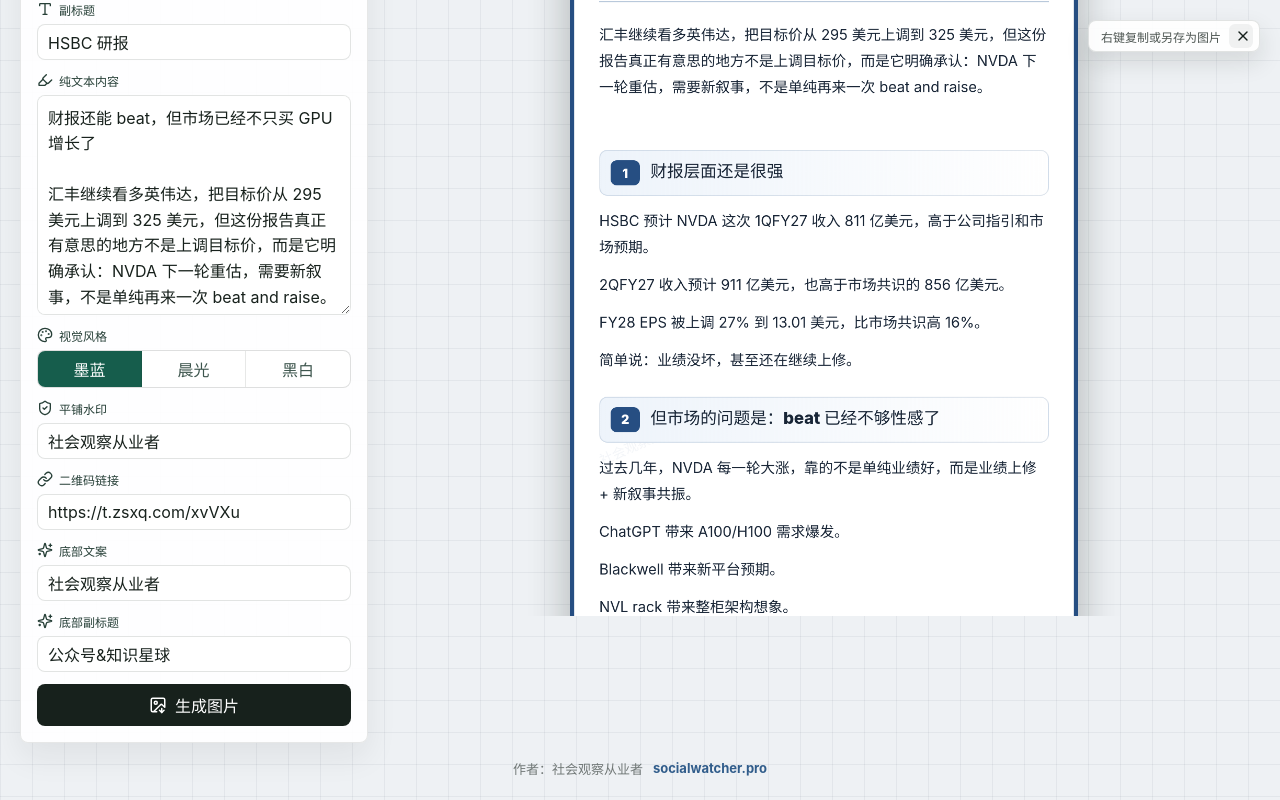
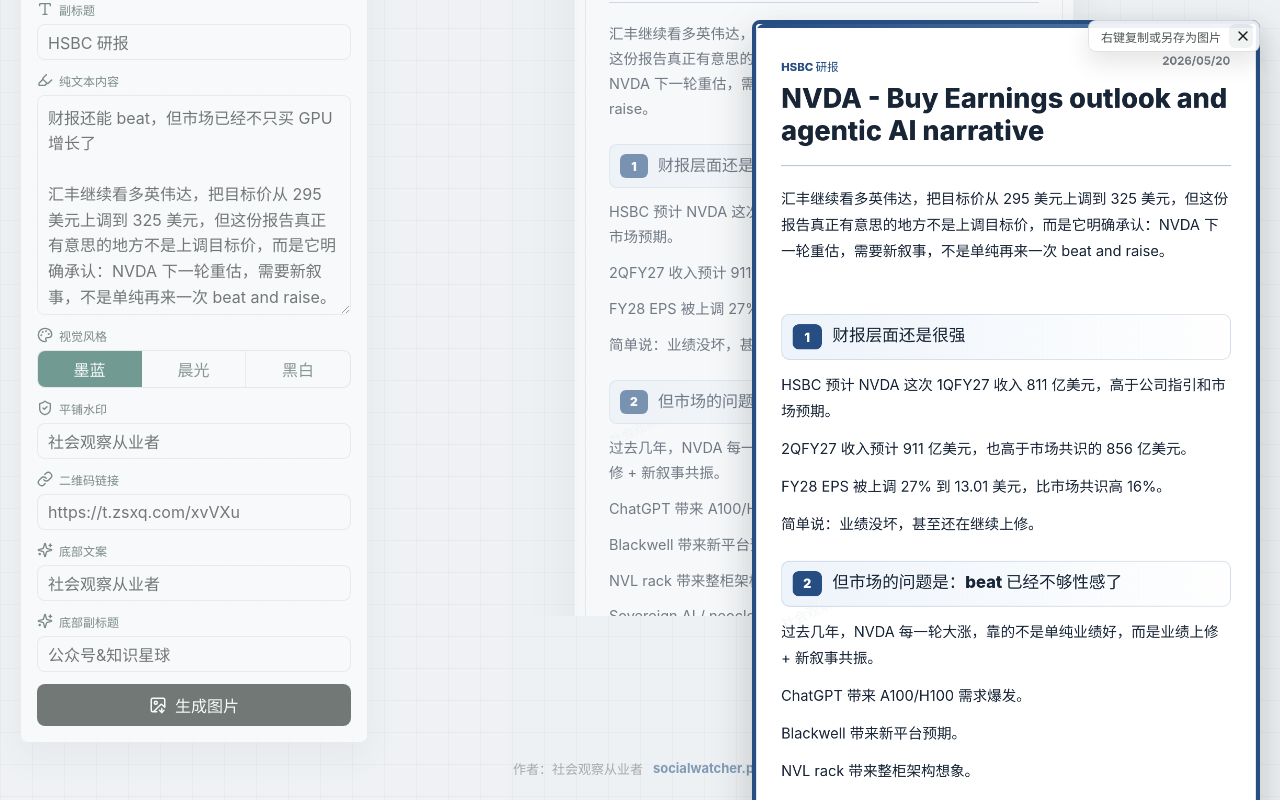
Before and after one commit to targetkiller/FlowPost, a React (Vite) app: page / in a window 1280 px wide. Both pictures are taken after a click on the button "生成图片". Shown: the part 164-964 px from the top of the page. Built offline with nearby package versions, Linux system fonts and the light colour scheme.

Commit message:
Dismiss generated image from backdrop

```diff
--- a/src/main.tsx
+++ b/src/main.tsx
@@ -357,8 +357,12 @@
           </div>
 
           {generatedImage && (
-            <div className={`generated-overlay ${themes[theme].className}`} data-export-hidden="true">
-              <img src={generatedImage} alt="生成后的长图" />
+            <div
+              className={`generated-overlay ${themes[theme].className}`}
+              data-export-hidden="true"
+              onClick={() => setGeneratedImage("")}
+            >
+              <img src={generatedImage} alt="生成后的长图" onClick={(event) => event.stopPropagation()} />
             </div>
           )}
 
--- a/src/styles.css
+++ b/src/styles.css
@@ -233,16 +233,15 @@
 }
 
 .generated-overlay {
-  position: absolute;
+  position: fixed;
   inset: 0;
-  z-index: 5;
+  z-index: 10;
   display: grid;
-  justify-items: center;
+  justify-items: end;
   align-items: start;
   overflow: auto;
-  padding: 0 2px 36px;
-  border-radius: 8px;
-  background: transparent;
+  padding: 20px max(20px, calc((100vw - 1320px) / 2)) 36px 20px;
+  background: rgba(238, 241, 244, 0.42);
 }
 
 .generated-toolbar {
@@ -289,6 +288,7 @@
   box-shadow: 0 18px 42px rgba(23, 33, 28, 0.22);
   user-select: auto;
   -webkit-user-drag: auto;
+  cursor: default;
 }
 
 .share-card {
@@ -606,6 +606,11 @@
     right: 8px;
   }
 
+  .generated-overlay {
+    justify-items: center;
+    padding: 44px 8px 28px;
+  }
+
   .text-block p {
     font-size: 14px;
   }
```
